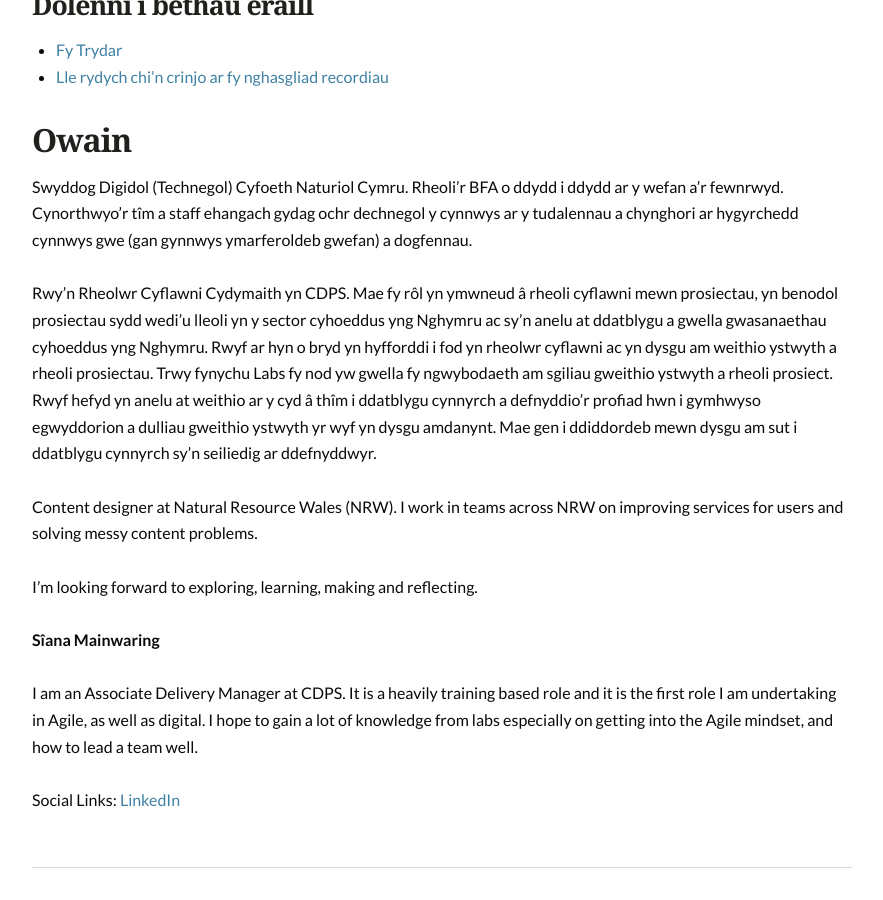
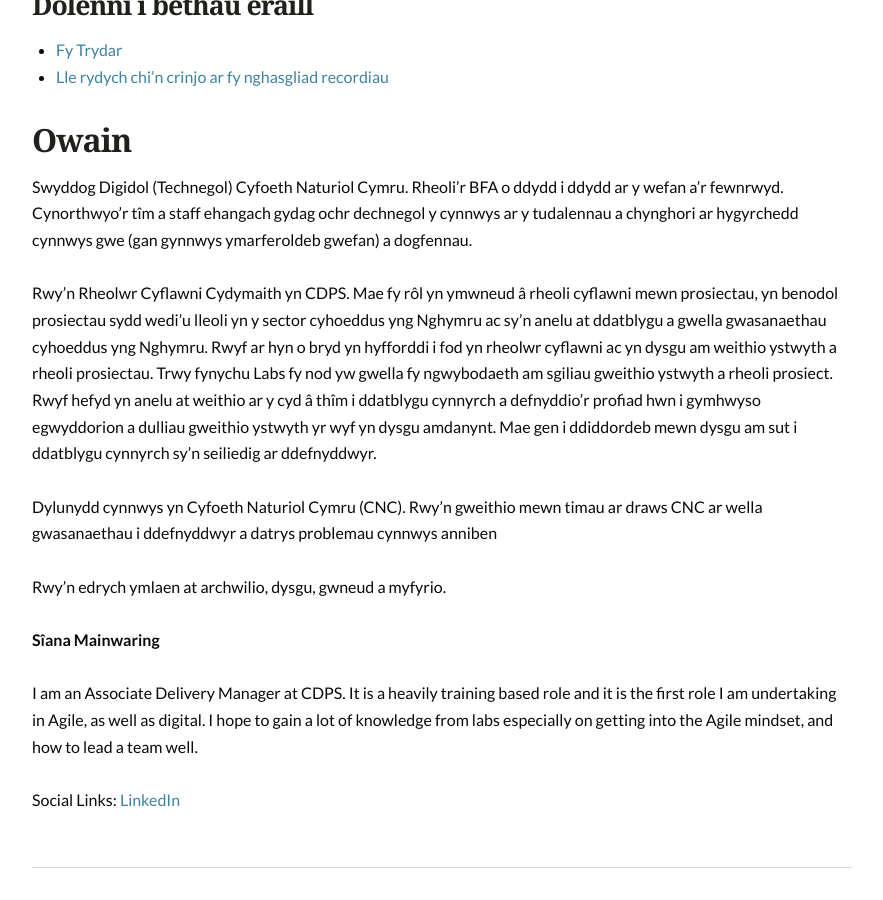
Before and after one commit to nrw-lab/nrw-lab.github.io, a Jekyll site: the page built from cy/team/index.md, in a window 1280 px wide and 900 px high, scrolled down 1686 px. Shown: the whole window, without its empty margins (198-1081 px from the left). Built offline with Jekyll 4.4.1, drawn with Linux system fonts in a browser that asks for light colours.

Commit message:
Update sam.md

```diff
--- a/cy/team/_members/sam.md
+++ b/cy/team/_members/sam.md
@@ -1,3 +1,3 @@
-Content designer at Natural Resource Wales (NRW). I work in teams across NRW on improving services for users and solving messy content problems.
+Dylunydd cynnwys yn Cyfoeth Naturiol Cymru (CNC). Rwy’n gweithio mewn timau ar draws CNC ar wella gwasanaethau i ddefnyddwyr a datrys problemau cynnwys anniben
 
-I'm looking forward to exploring, learning, making and reflecting.
+Rwy'n edrych ymlaen at archwilio, dysgu, gwneud a myfyrio.
```
